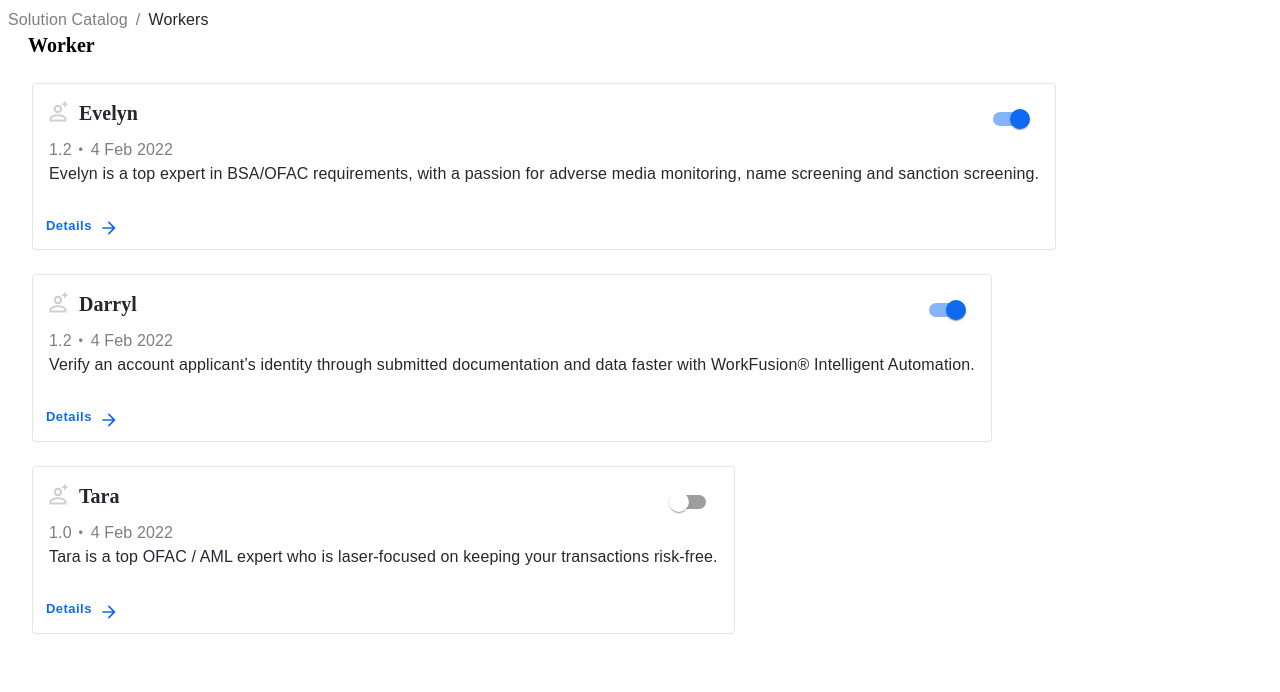
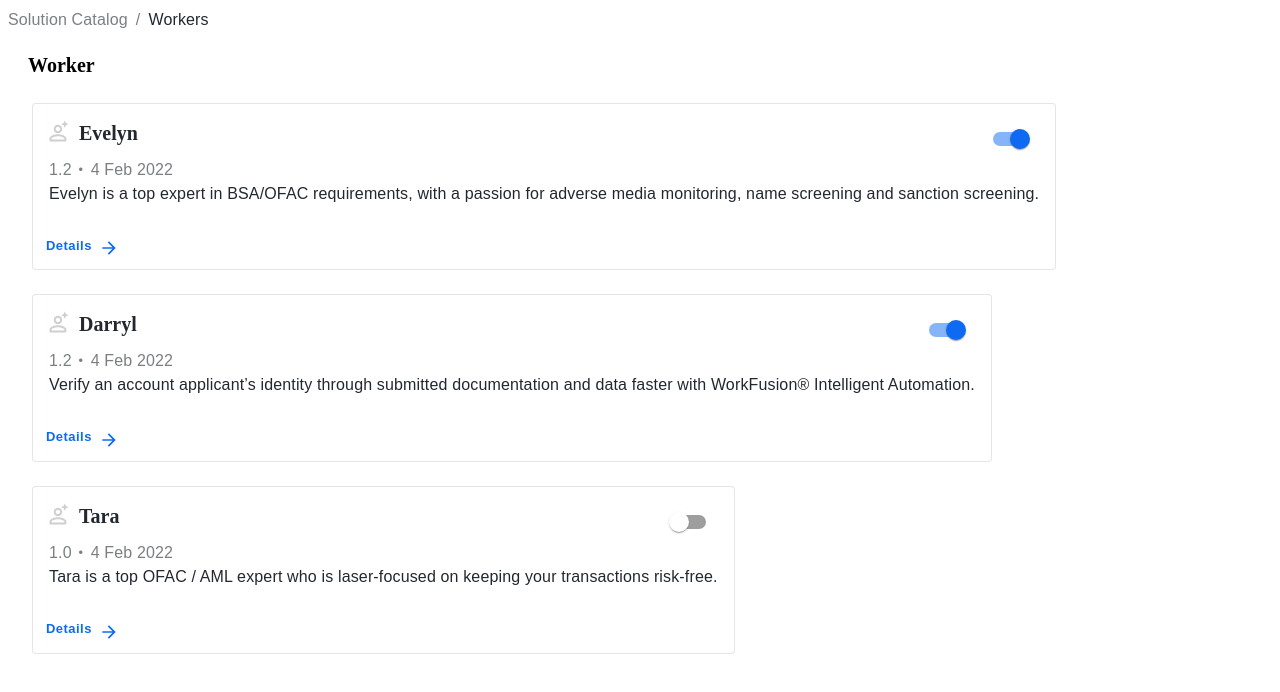
Before and after one commit to anshuman1490/react-ts-mui, a React (Create React App) app: page / in a window 1280 px wide. Shown: the top 692 px of the page. Built offline with nearby package versions, Linux system fonts and the light colour scheme.

Commit message:
style changed

```diff
--- a/BasicCard.tsx
+++ b/BasicCard.tsx
@@ -131,7 +131,7 @@ export default function BasicCard() {
   return (
     <Box>
       <CollapsedBreadcrumbs />
-      <Typography sx={{ mx: '20px' }} variant="h5" component="div">
+      <Typography sx={{ m: '20px' }} variant="h5" component="div">
         Worker
       </Typography>
       {CardMap}
```
